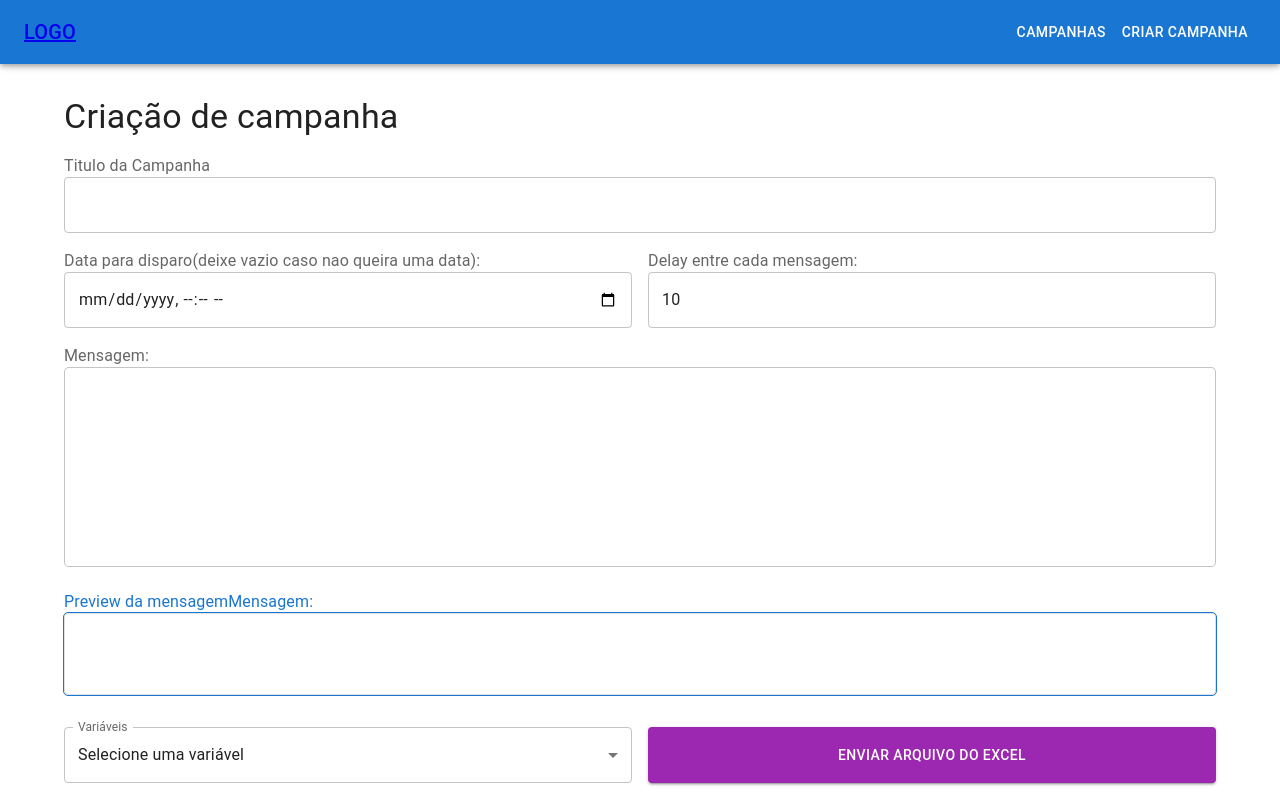
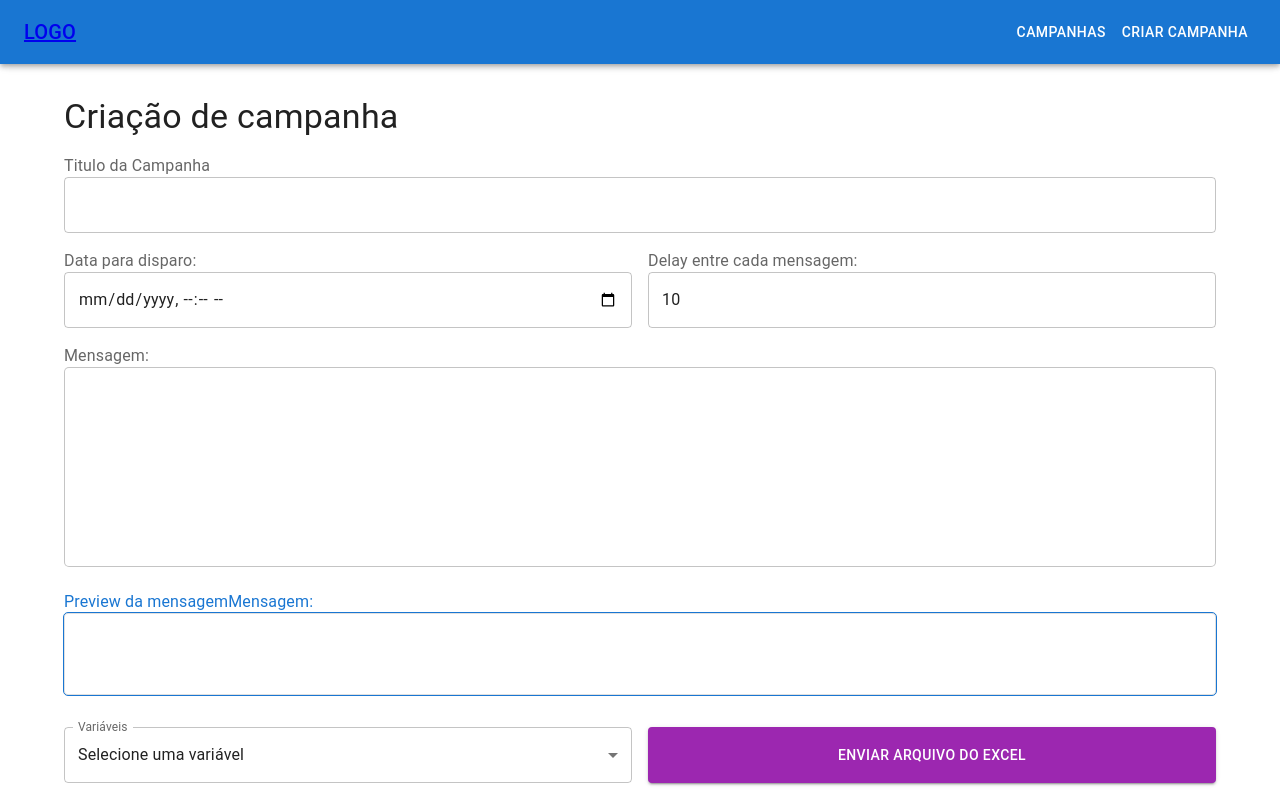
Before and after one commit to auggustus6/campaing-module-front, a React (Vite) app: page /campanhas/criar in a window 1280 px wide. Shown: the top 797 px of the page. Built offline with nearby package versions, Linux system fonts and the light colour scheme.

Commit message:
chore: update input labels

```diff
--- a/src/views/CreateCampanha/index.tsx
+++ b/src/views/CreateCampanha/index.tsx
@@ -175,7 +175,7 @@ export default function CreateCampanha() {
         </Grid>
         <Grid item xs={12} sm={6}>
           <InputLabel error={!!errors.scheduleDate}>
-            Data para disparo(deixe vazio caso nao queira uma data):
+            Data para disparo:
           </InputLabel>
           <Input
             disabled={isLoading}
--- a/src/views/DetailsCampanha/index.tsx
+++ b/src/views/DetailsCampanha/index.tsx
@@ -153,9 +153,7 @@ export default function DetailsCampanha() {
           />
         </Grid>
         <Grid item xs={12} sm={6}>
-          <InputLabel>
-            Data para disparo(vazio caso nao tenha data definida):
-          </InputLabel>
+          <InputLabel>Data para disparo:</InputLabel>
           <Input
             variant="outlined"
             fullWidth
@@ -197,6 +195,7 @@ export default function DetailsCampanha() {
           <InputLabel>Mensagem:</InputLabel>
           <TextArea value={data?.data.message} disabled />
         </Grid>
+        {!['CANCELADO', 'CONCLUIDO'].includes(data?.data.status) && (
           <Stack
             direction={'row'}
             gap={4}
@@ -244,6 +243,7 @@ export default function DetailsCampanha() {
               Encerrar
             </Button>
           </Stack>
+        )}
       </Grid>
       <TableContactsFromApi id={id} message={data?.data.message} />
     </Stack>
--- a/src/views/EditCampanha/index.tsx
+++ b/src/views/EditCampanha/index.tsx
@@ -188,7 +188,7 @@ export default function EditCampanha() {
         </Grid>
         <Grid item xs={12} sm={6}>
           <InputLabel>
-            Data para disparo(vazio caso nao tenha data definida):
+            Data para disparo:
           </InputLabel>
           <Input
             disabled={isLoading}
```
Lines whose indentation alone changed are shown as unchanged.
